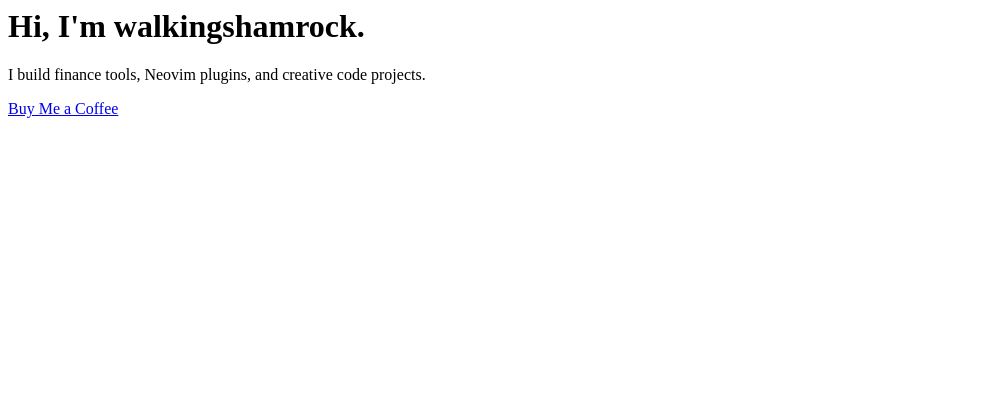
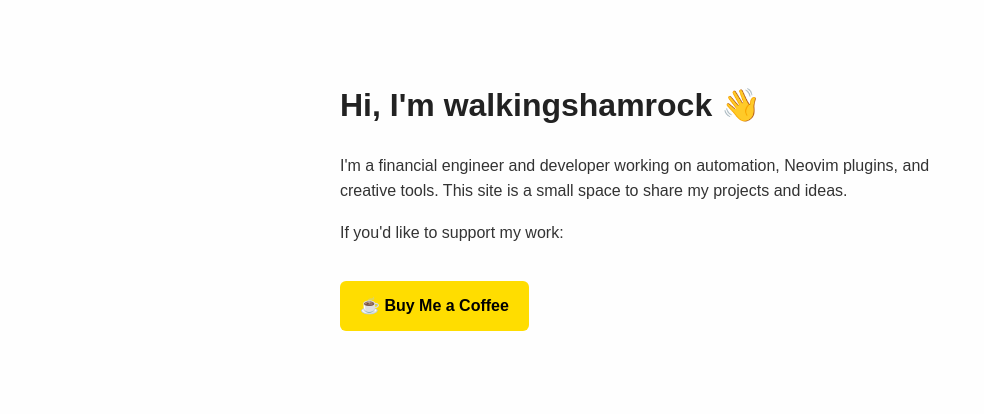
Before and after one commit to walkingshamrock/walkingshamrock.github.io, a plain HTML site: page index.html in a window 1280 px wide. Shown: the whole page, without its empty margins (0-984 px from the left). Drawn offline with Linux system fonts and the light colour scheme.

Commit message:
Revamp index.html with structured layout, styling, and updated content

```diff
--- a/index.html
+++ b/index.html
@@ -1,3 +1,49 @@
-<h1>Hi, I'm walkingshamrock.</h1>
-<p>I build finance tools, Neovim plugins, and creative code projects.</p>
-<a href="https://www.buymeacoffee.com/walkingshamrock">Buy Me a Coffee</a>
+<!DOCTYPE html>
+<html lang="en">
+<head>
+  <meta charset="UTF-8" />
+  <meta name="viewport" content="width=device-width, initial-scale=1.0" />
+  <title>walkingshamrock</title>
+  <style>
+    body {
+      font-family: sans-serif;
+      background-color: #fefefe;
+      color: #333;
+      max-width: 600px;
+      margin: 80px auto;
+      padding: 0 20px;
+      line-height: 1.6;
+    }
+    h1 {
+      color: #222;
+    }
+    a.button {
+      display: inline-block;
+      margin-top: 20px;
+      padding: 12px 20px;
+      background-color: #ffdd00;
+      color: #000;
+      text-decoration: none;
+      font-weight: bold;
+      border-radius: 6px;
+      transition: background 0.2s;
+    }
+    a.button:hover {
+      background-color: #ffe44e;
+    }
+  </style>
+</head>
+<body>
+  <h1>Hi, I'm walkingshamrock 👋</h1>
+  <p>
+    I'm a financial engineer and developer working on automation, Neovim plugins, and creative tools.
+    This site is a small space to share my projects and ideas.
+  </p>
+  <p>
+    If you'd like to support my work:
+  </p>
+  <a href="https://www.buymeacoffee.com/walkingshamrock" class="button" target="_blank">
+    ☕ Buy Me a Coffee
+  </a>
+</body>
+</html>
```
